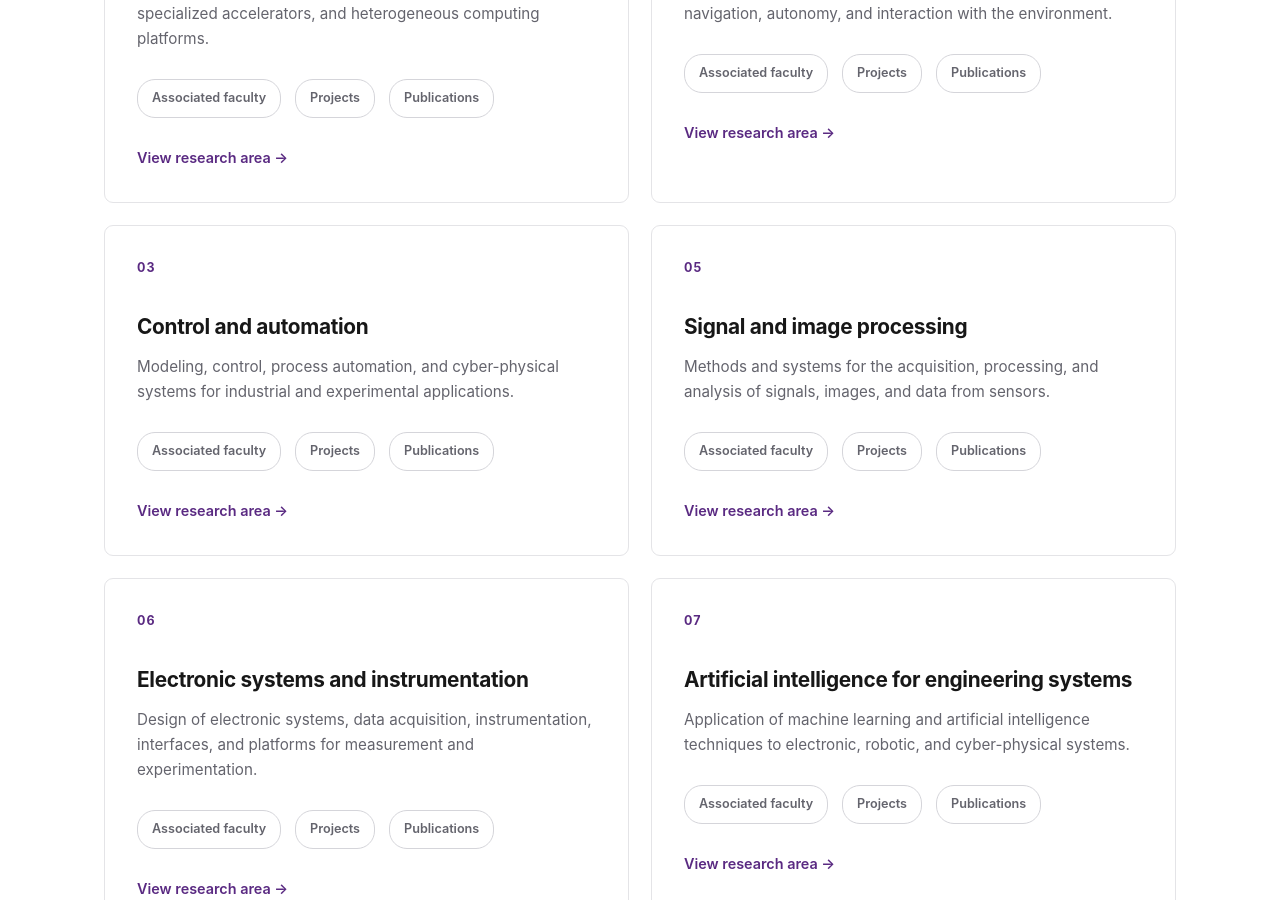
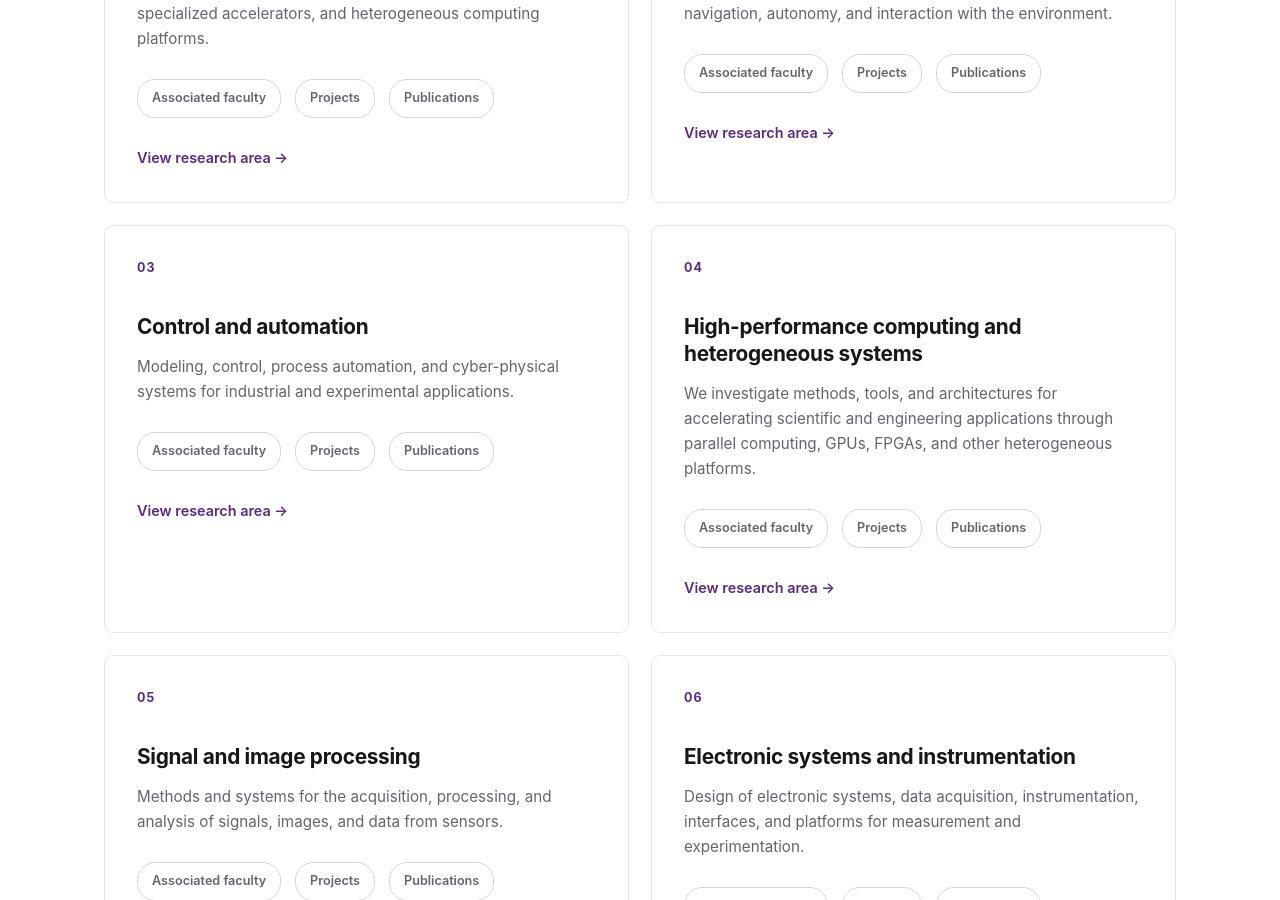
Before and after one commit to L30nardoSV/elmt-utec, a Jekyll site: the page built from en/research.md, in a window 1280 px wide and 900 px high, scrolled down 708 px. Built offline with Jekyll 4.4.1, drawn with Linux system fonts in a browser that asks for light colours.

Commit message:
Correcting previous commit

```diff
--- a/_research/hpc-heterogeneous.en.md
+++ b/_research/hpc-heterogeneous.en.md
@@ -1,5 +1,18 @@
+---
+layout: research-area
+title: High-performance computing and heterogeneous systems
+lang: en
+order: 4
+permalink: /en/research/hpc-heterogeneous/
+
+description: >
+  We investigate methods, tools, and architectures for accelerating
+  scientific and engineering applications through parallel computing,
+  GPUs, FPGAs, and other heterogeneous platforms.
+
 faculty: []
 
 projects: []
 
 publications: []
+---
```
Also changed, not shown: _research/hpc-heterogeneous.es.md (+13 -0 lines).
